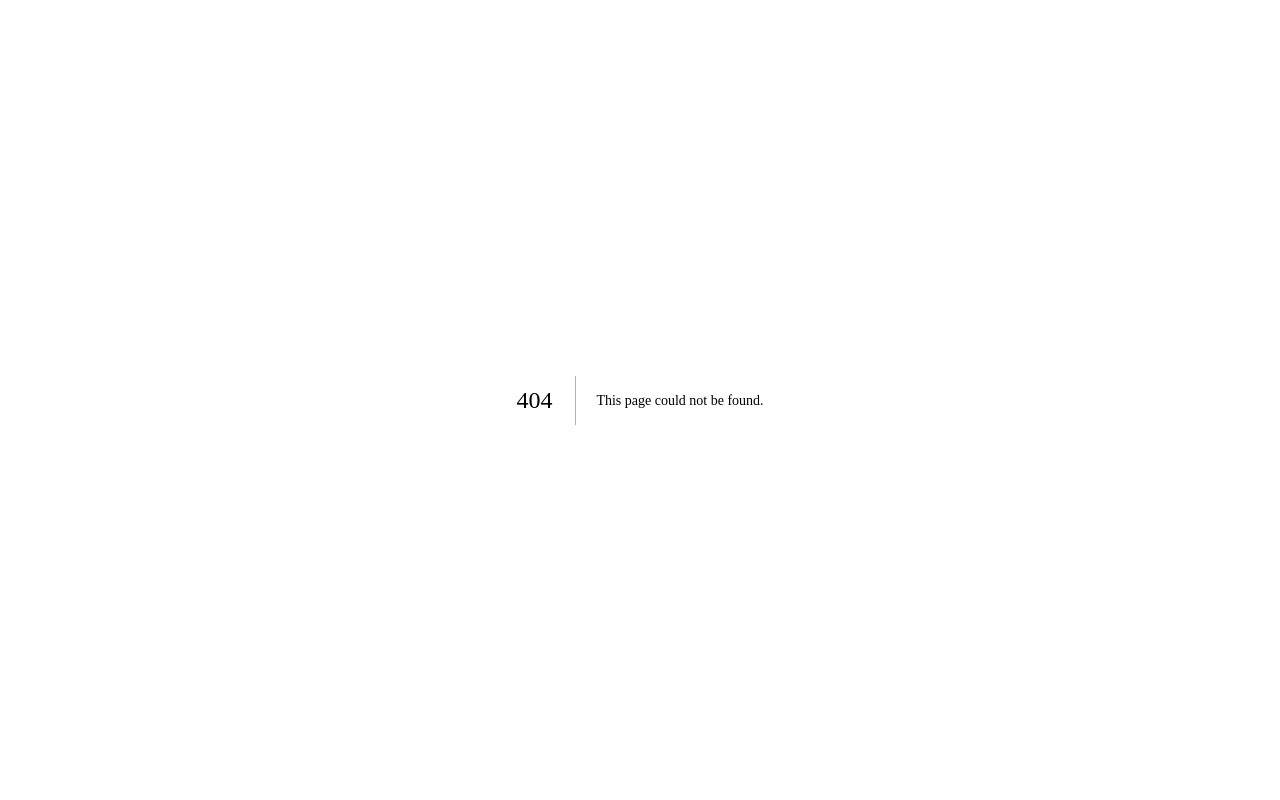
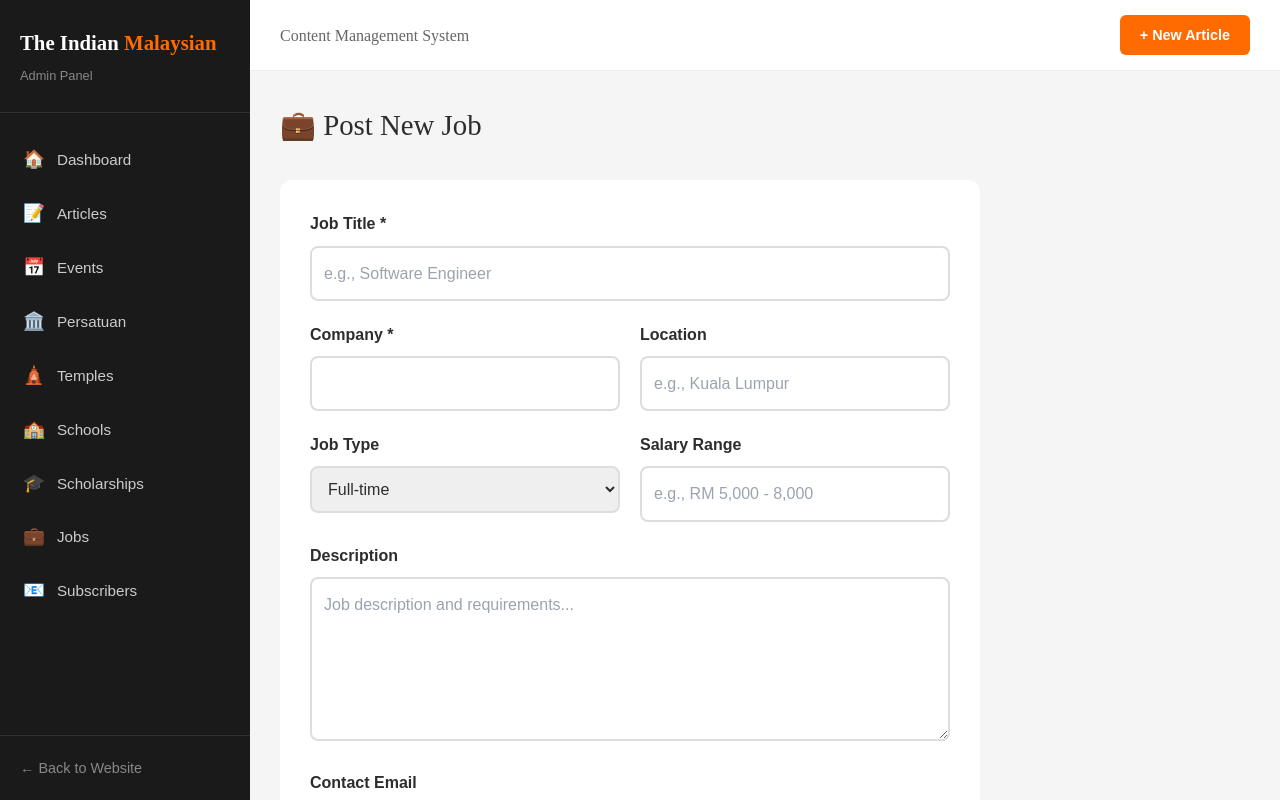
Before and after one commit to riquezajoven12-beep/the-indian-malaysian-asia, a Next.js app: page /admin/jobs/new in a window 1280 px wide. Before the commit this address had no page. Shown: the top 800 px of the page. Built offline with nearby package versions, Linux system fonts and the light colour scheme.

Commit message:
Create page.tsx

```diff
--- /dev/null
+++ b/src/app/admin/jobs/new/page.tsx
@@ -0,0 +1,75 @@
+'use client';
+
+import { useState } from 'react';
+import { useRouter } from 'next/navigation';
+
+export default function NewJobPage() {
+  const router = useRouter();
+  const [saving, setSaving] = useState(false);
+  const [job, setJob] = useState({
+    title: '',
+    company: '',
+    location: '',
+    type: 'full-time',
+    salary_range: '',
+    description: '',
+    contact_email: '',
+  });
+
+  const handleSubmit = async (e: React.FormEvent) => {
+    e.preventDefault();
+    setSaving(true);
+    try {
+      const res = await fetch('/api/jobs', { method: 'POST', headers: { 'Content-Type': 'application/json' }, body: JSON.stringify(job) });
+      if (res.ok) { alert('Job posted!'); router.push('/admin/jobs'); }
+      else alert('Error');
+    } catch { alert('Error'); }
+    finally { setSaving(false); }
+  };
+
+  return (
+    <div style={{ maxWidth: '700px' }}>
+      <h1 style={{ fontSize: '1.8rem', marginBottom: '30px' }}>💼 Post New Job</h1>
+      <form onSubmit={handleSubmit} style={{ background: 'white', padding: '30px', borderRadius: '12px' }}>
+        <div style={{ marginBottom: '20px' }}>
+          <label style={{ display: 'block', fontWeight: 600, marginBottom: '8px' }}>Job Title *</label>
+          <input type="text" value={job.title} onChange={(e) => setJob({ ...job, title: e.target.value })} required placeholder="e.g., Software Engineer" style={{ width: '100%', padding: '12px', border: '2px solid #ddd', borderRadius: '8px' }} />
+        </div>
+        <div style={{ display: 'grid', gridTemplateColumns: '1fr 1fr', gap: '20px', marginBottom: '20px' }}>
+          <div>
+            <label style={{ display: 'block', fontWeight: 600, marginBottom: '8px' }}>Company *</label>
+            <input type="text" value={job.company} onChange={(e) => setJob({ ...job, company: e.target.value })} required style={{ width: '100%', padding: '12px', border: '2px solid #ddd', borderRadius: '8px' }} />
+          </div>
+          <div>
+            <label style={{ display: 'block', fontWeight: 600, marginBottom: '8px' }}>Location</label>
+            <input type="text" value={job.location} onChange={(e) => setJob({ ...job, location: e.target.value })} placeholder="e.g., Kuala Lumpur" style={{ width: '100%', padding: '12px', border: '2px solid #ddd', borderRadius: '8px' }} />
+          </div>
+        </div>
+        <div style={{ display: 'grid', gridTemplateColumns: '1fr 1fr', gap: '20px', marginBottom: '20px' }}>
+          <div>
+            <label style={{ display: 'block', fontWeight: 600, marginBottom: '8px' }}>Job Type</label>
+            <select value={job.type} onChange={(e) => setJob({ ...job, type: e.target.value })} style={{ width: '100%', padding: '12px', border: '2px solid #ddd', borderRadius: '8px' }}>
+              <option value="full-time">Full-time</option>
+              <option value="part-time">Part-time</option>
+              <option value="contract">Contract</option>
+              <option value="internship">Internship</option>
+            </select>
+          </div>
+          <div>
+            <label style={{ display: 'block', fontWeight: 600, marginBottom: '8px' }}>Salary Range</label>
+            <input type="text" value={job.salary_range} onChange={(e) => setJob({ ...job, salary_range: e.target.value })} placeholder="e.g., RM 5,000 - 8,000" style={{ width: '100%', padding: '12px', border: '2px solid #ddd', borderRadius: '8px' }} />
+          </div>
+        </div>
+        <div style={{ marginBottom: '20px' }}>
+          <label style={{ display: 'block', fontWeight: 600, marginBottom: '8px' }}>Description</label>
+          <textarea value={job.description} onChange={(e) => setJob({ ...job, description: e.target.value })} rows={5} placeholder="Job description and requirements..." style={{ width: '100%', padding: '12px', border: '2px solid #ddd', borderRadius: '8px' }} />
+        </div>
+        <div style={{ marginBottom: '25px' }}>
+          <label style={{ display: 'block', fontWeight: 600, marginBottom: '8px' }}>Contact Email</label>
+          <input type="email" value={job.contact_email} onChange={(e) => setJob({ ...job, contact_email: e.target.value })} placeholder="hr@company.com" style={{ width: '100%', padding: '12px', border: '2px solid #ddd', borderRadius: '8px' }} />
+        </div>
+        <button type="submit" disabled={saving} style={{ background: '#FF6B00', color: 'white', border: 'none', padding: '12px 30px', borderRadius: '8px', fontWeight: 600 }}>{saving ? 'Posting...' : 'Post Job'}</button>
+      </form>
+    </div>
+  );
+}
```
